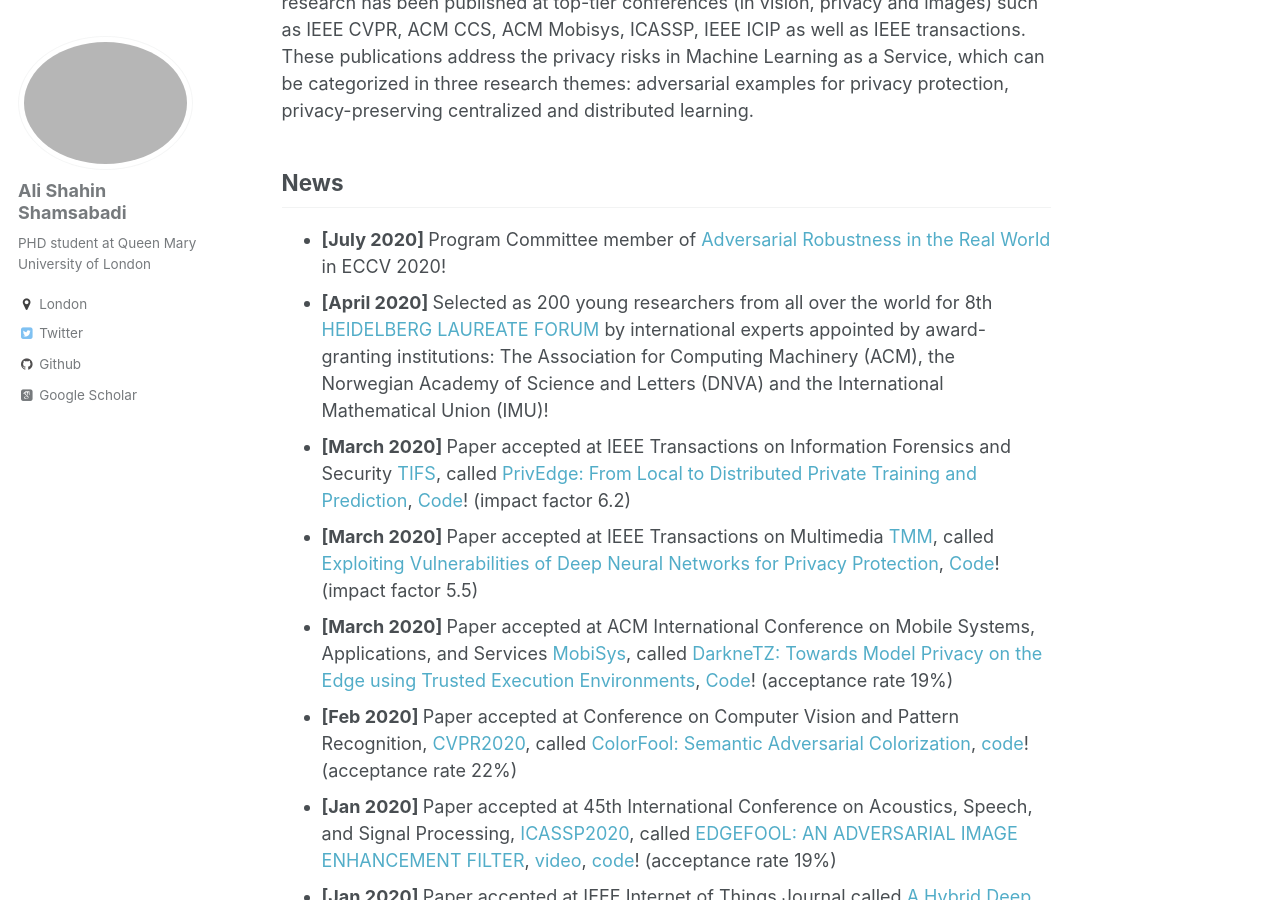
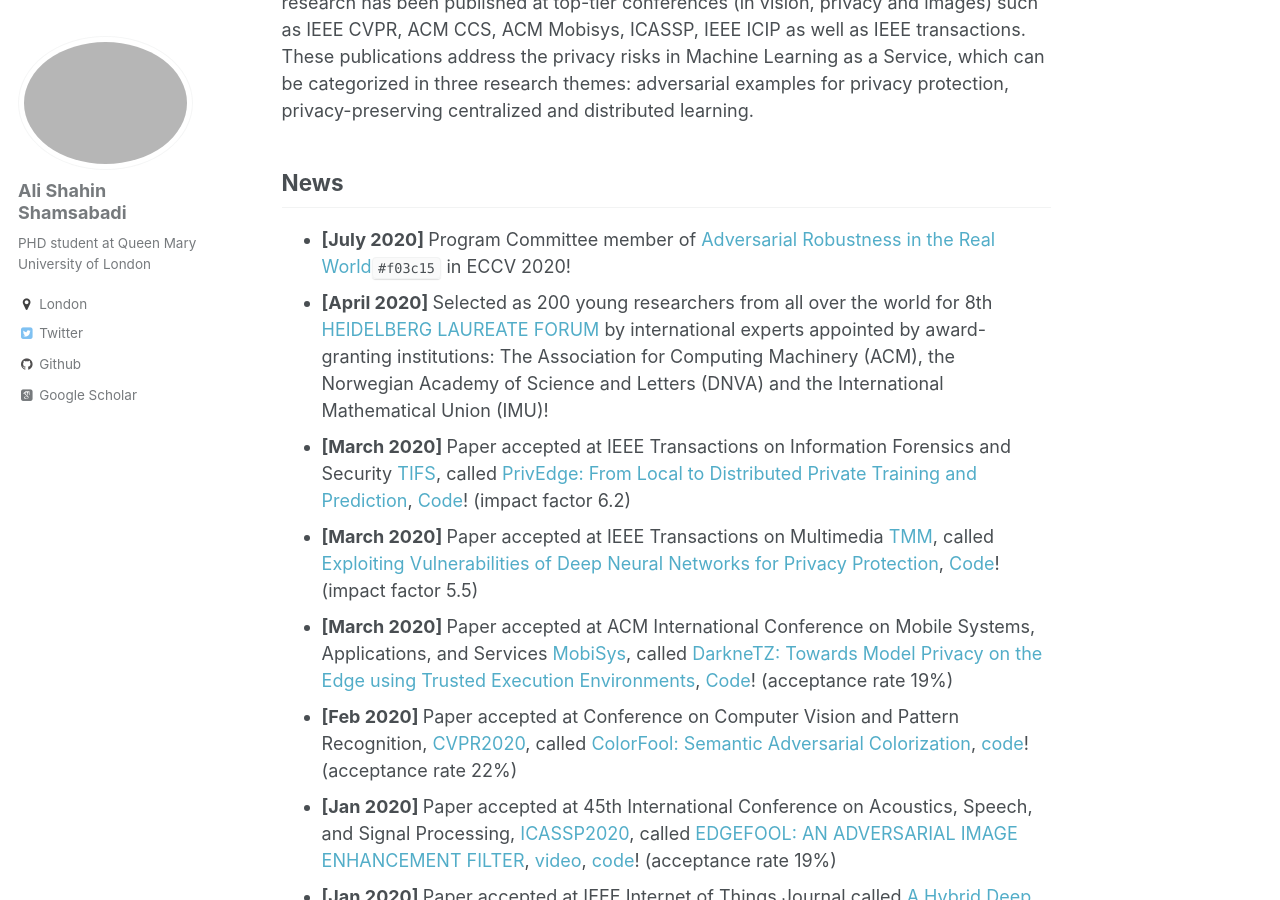
Before and after one commit to AliShahin/AliShahin.github.io, a Jekyll site: the page built from _pages/about.md, in a window 1280 px wide and 900 px high, scrolled down 402 px. Built offline with Jekyll 4.4.1, drawn with Linux system fonts in a browser that asks for light colours; some web fonts are replaced.

Commit message:
Update about.md

```diff
--- a/_pages/about.md
+++ b/_pages/about.md
@@ -15,7 +15,7 @@ I am currently a third-year PhD student of Centre for Intelligent Sensing (CIS)
 I love to explore the intersection of Machine Learning, Privacy and Image Processing! My research has been published at top-tier conferences (in vision, privacy and images) such as IEEE CVPR, ACM CCS, ACM Mobisys, ICASSP, IEEE ICIP as well as IEEE transactions. These publications address the privacy risks in Machine Learning as a Service, which can be categorized in three research themes: adversarial examples for privacy protection, privacy-preserving centralized and distributed learning.
 
 ## News
-- <b> [July 2020]  </b> Program Committee member of [Adversarial Robustness in the Real World](https://eccv20-adv-workshop.github.io) in ECCV 2020!
+- <b> [July 2020]  </b> Program Committee member of [Adversarial Robustness in the Real World](https://eccv20-adv-workshop.github.io)`#f03c15` in ECCV 2020!
 - <b> [April 2020] </b> Selected as 200 young researchers from all over the world for 8th [HEIDELBERG LAUREATE FORUM](https://www.heidelberg-laureate-forum.org/about-us.html) by international experts appointed by award-granting institutions: The Association for Computing Machinery (ACM), the Norwegian Academy of Science and Letters (DNVA) and the International Mathematical Union (IMU)!
 - <b> [March 2020] </b> Paper accepted at IEEE Transactions on Information Forensics and Security [TIFS](https://ieeexplore.ieee.org/xpl/RecentIssue.jsp?punumber=10206), called [PrivEdge: From Local to Distributed Private Training and Prediction](https://arxiv.org/pdf/2004.05574.pdf), [Code](https://github.com/smartcameras/PrivEdge)! (impact factor 6.2)
 - <b> [March 2020] </b> Paper accepted at IEEE Transactions on Multimedia [TMM](https://ieeexplore.ieee.org/xpl/RecentIssue.jsp?punumber=6046), called [Exploiting Vulnerabilities of Deep Neural Networks for Privacy Protection](https://arxiv.org/pdf/2007.09766.pdf), [Code](https://github.com/smartcameras/RP-FGSM)! (impact factor 5.5)
```
